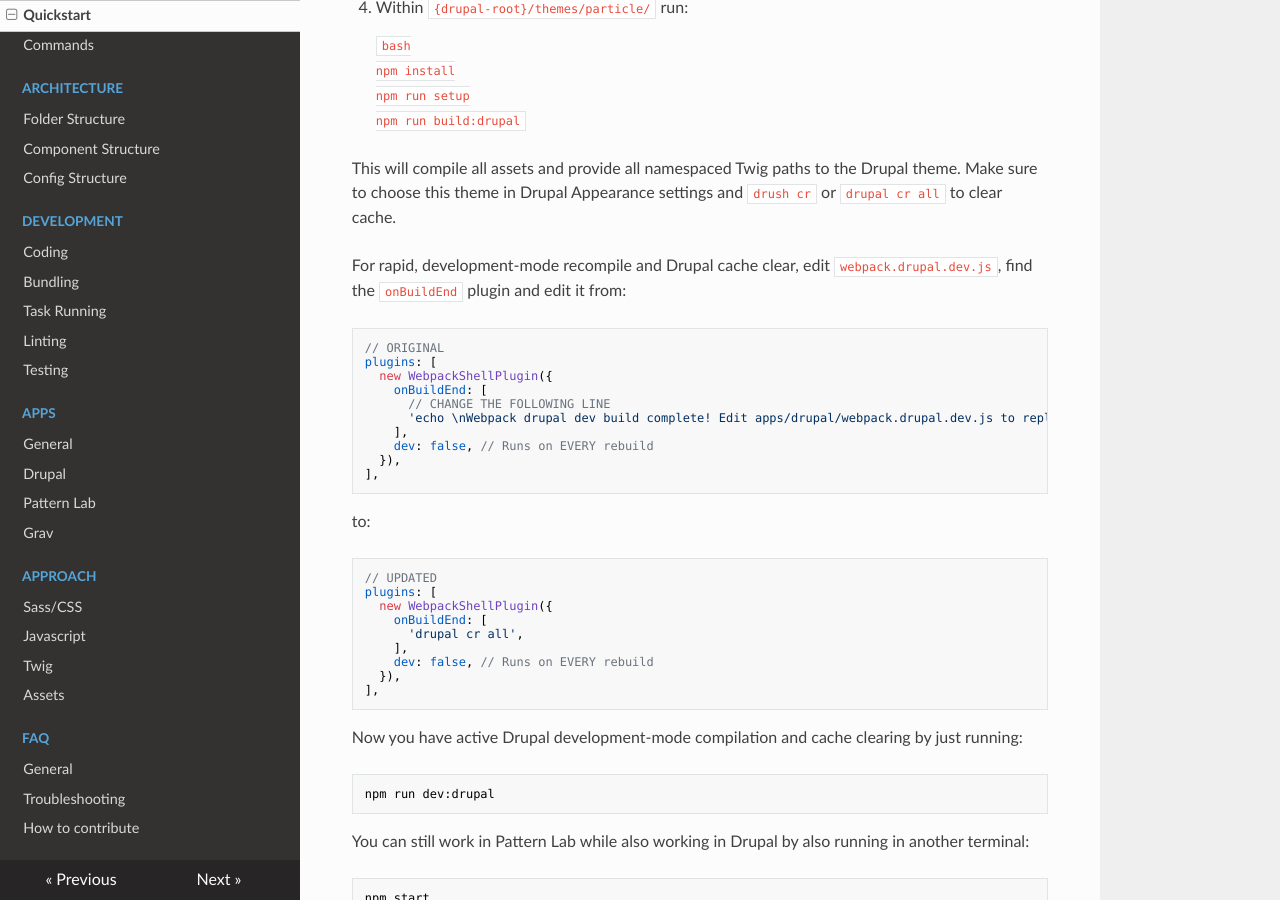
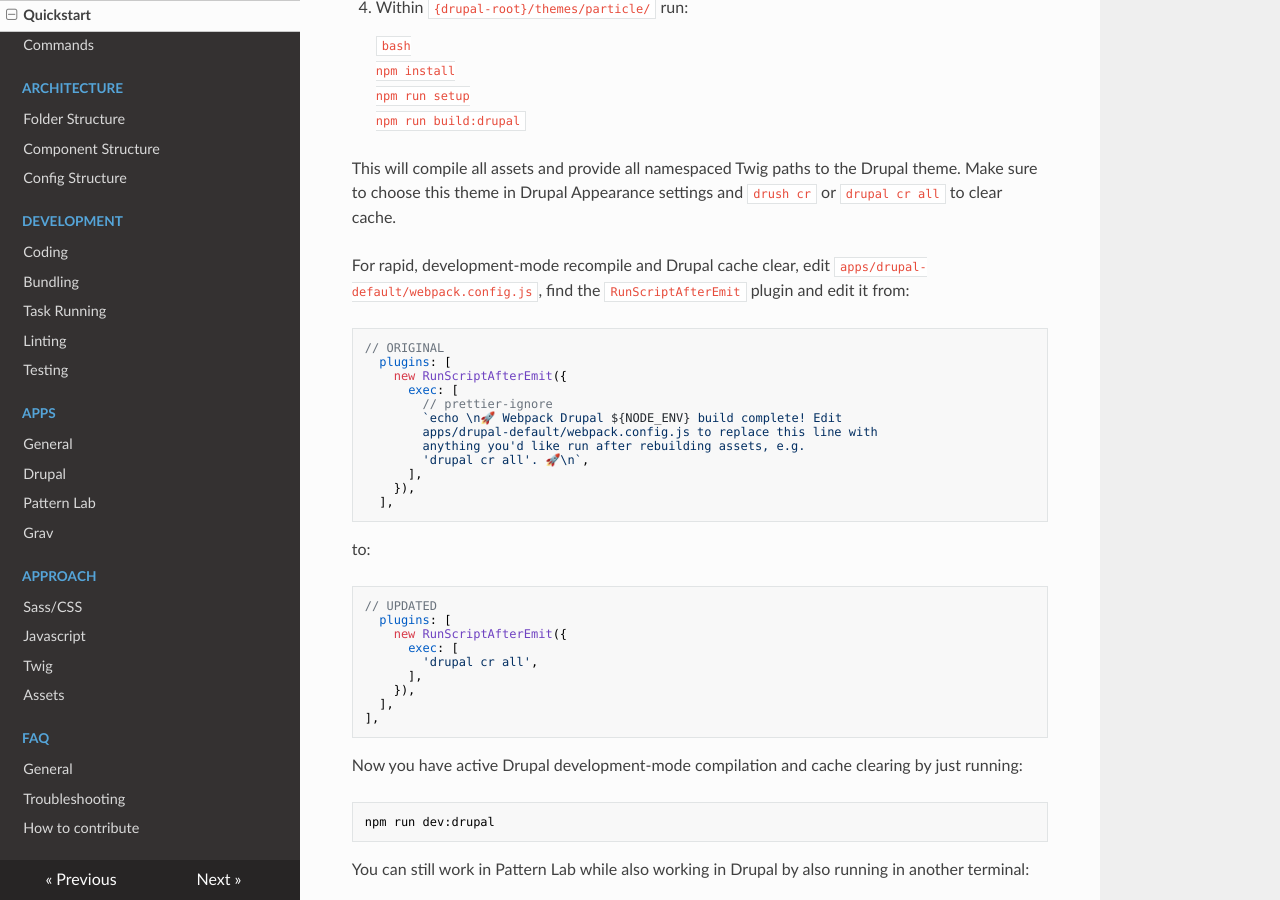
Before and after one commit to phase2/frontend-docs, an MkDocs documentation site: the page built from docs/getting-started/quickstart.md, in a window 1280 px wide and 900 px high, scrolled down 833 px. Built offline with MkDocs 1.6.1, drawn with Linux system fonts in a browser that asks for light colours; nearby versions of some CDN libraries; old or Windows-style settings are respelled for this version of MkDocs.

Commit message:
ISSUE-33 Drupal Quickstart file name and syntax update.

````diff
--- a/docs/getting-started/quickstart.md
+++ b/docs/getting-started/quickstart.md
@@ -43,32 +43,34 @@
 
 This will compile all assets and provide all namespaced Twig paths to the Drupal theme. Make sure to choose this theme in Drupal Appearance settings and `drush cr ` or `drupal cr all` to clear cache.
 
-For rapid, development-mode recompile and Drupal cache clear, edit `webpack.drupal.dev.js`, find the `onBuildEnd` plugin and edit it from:
+For rapid, development-mode recompile and Drupal cache clear, edit `apps/drupal-default/webpack.config.js`, find the `RunScriptAfterEmit` plugin and edit it from:
 
 ```js
 // ORIGINAL
-plugins: [
-  new WebpackShellPlugin({
-    onBuildEnd: [
-      // CHANGE THE FOLLOWING LINE
-      'echo \nWebpack drupal dev build complete! Edit apps/drupal/webpack.drupal.dev.js to replace this line with `drupal cr all` now.',
-    ],
-    dev: false, // Runs on EVERY rebuild
-  }),
-],
+  plugins: [
+    new RunScriptAfterEmit({
+      exec: [
+        // prettier-ignore
+        `echo \n🚀 Webpack Drupal ${NODE_ENV} build complete! Edit
+        apps/drupal-default/webpack.config.js to replace this line with
+        anything you'd like run after rebuilding assets, e.g.
+        'drupal cr all'. 🚀\n`,
+      ],
+    }),
+  ],
 ```
 
 to:
 
 ```js
 // UPDATED
-plugins: [
-  new WebpackShellPlugin({
-    onBuildEnd: [
-      'drupal cr all',
-    ],
-    dev: false, // Runs on EVERY rebuild
-  }),
+  plugins: [
+    new RunScriptAfterEmit({
+      exec: [
+        'drupal cr all',
+      ],
+    }),
+  ],
 ],
 ```
 
````
